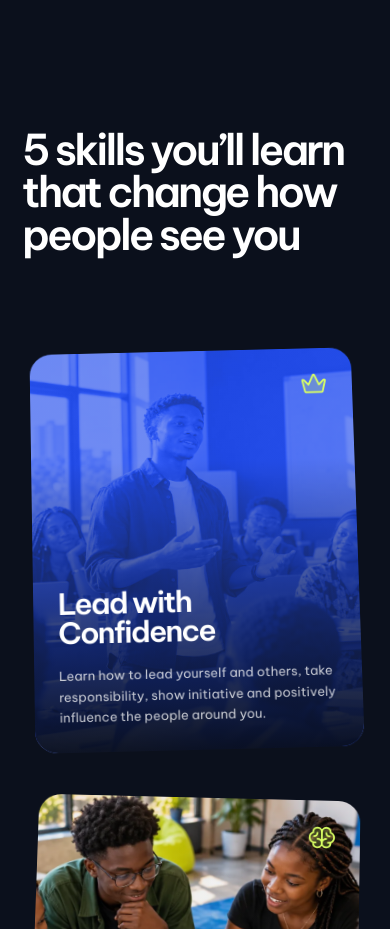
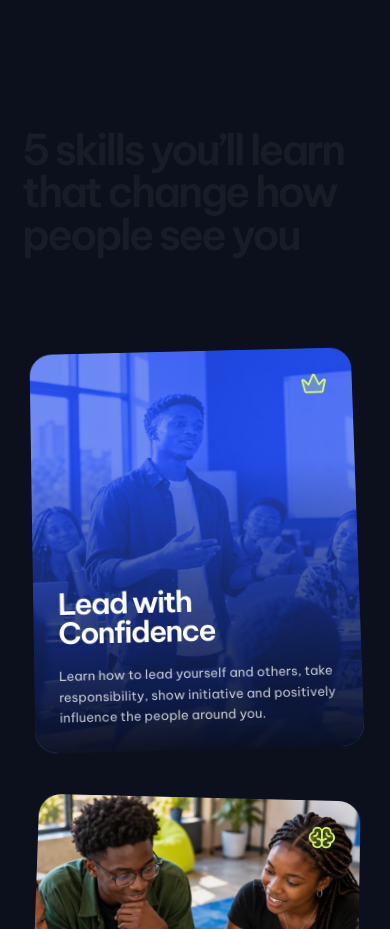
Before and after one commit to chiazaokoli/kfsd-website, a Next.js app: page / in a window 390 px wide. Shown: the part 3280-4209 px from the top of the page. Built offline with nearby package versions, Linux system fonts and the light colour scheme.

Commit message:
Fade mobile skills heading with background handoff

```diff
--- a/app/globals.css
+++ b/app/globals.css
@@ -351,10 +351,10 @@ img { display: block; }
   .section-heading { display: block; }
   .section-heading .section-kicker { margin-bottom: 22px; }
   .skills-grid { display: grid; grid-template-columns: 1fr; grid-template-rows: none; perspective: 1000px; }
-  .skills-section .section-heading { color: var(--white); transition: color 300ms ease-in-out; }
+  .skills-section .section-heading { color: var(--white); opacity: .05; transition: color 300ms ease-in-out, opacity 300ms ease-in-out; }
   .matter-section .reveal-statement { transition: color 300ms ease-in-out; }
   .site-shell.skills-background-active .matter-section .reveal-statement { color: var(--ink); }
-  .site-shell.skills-background-active .skills-section .section-heading { color: var(--ink); }
+  .site-shell.skills-background-active .skills-section .section-heading { color: var(--ink); opacity: 1; }
   .skill-card, .skill-card:nth-child(1), .skill-card:nth-child(2), .skill-third { grid-column: auto; min-height: 440px; }
   .skill-third { min-height: 0; }
   .skill-third .skill-card-content { position: relative; inset: auto; padding: 90px 20px 20px; }
--- a/app/page.tsx
+++ b/app/page.tsx
@@ -179,7 +179,9 @@ export default function Home() {
   useGSAP(() => {
     const reducedMotion = window.matchMedia("(prefers-reduced-motion: reduce)").matches;
     const revealWords = gsap.utils.toArray<HTMLElement>(".reveal-word");
-    const revealItems = gsap.utils.toArray<HTMLElement>(".chapter-reveal");
+    const revealItems = gsap.utils.toArray<HTMLElement>(".chapter-reveal").filter((item) =>
+      window.innerWidth > 800 || !item.matches(".skills-section .section-heading")
+    );
     const motionImages = gsap.utils.toArray<HTMLElement>(".motion-image");
     const gradeStrokes = gsap.utils.toArray<SVGPathElement>(".grade-stroke");
 
```
